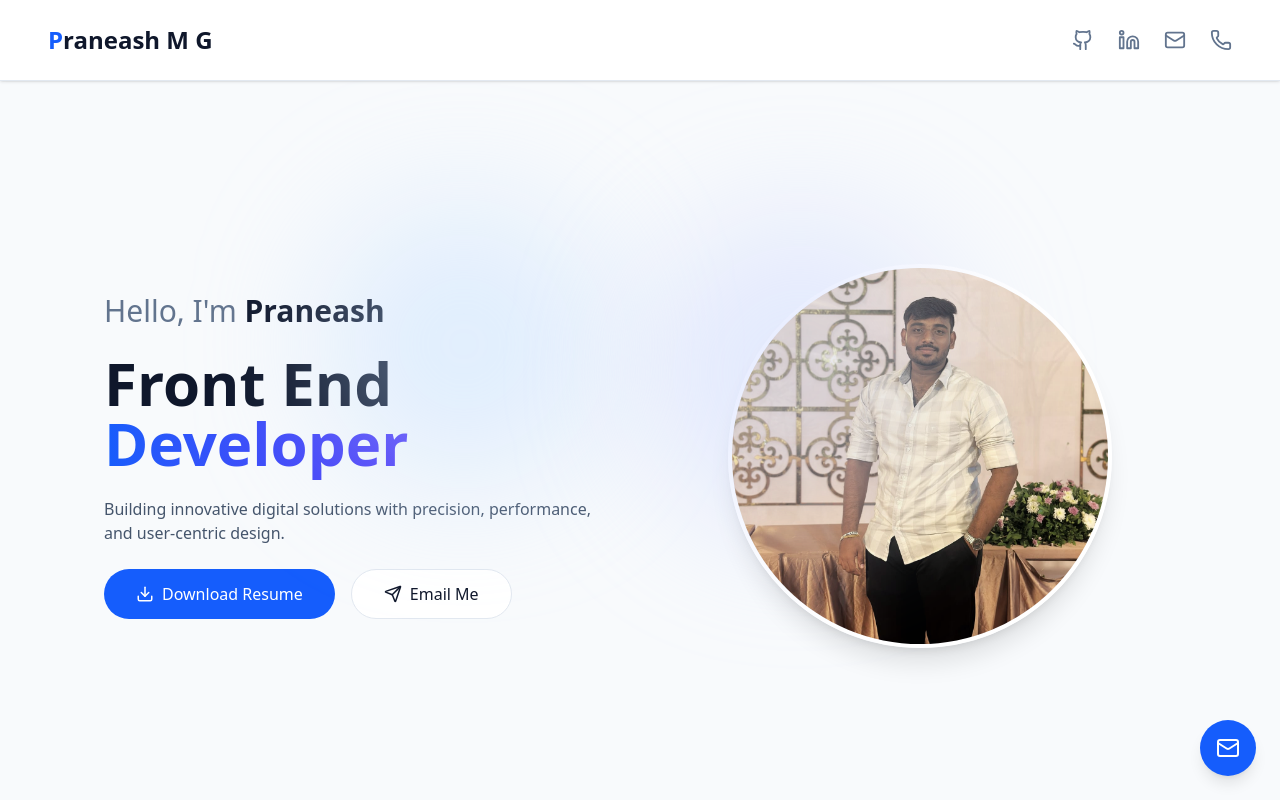
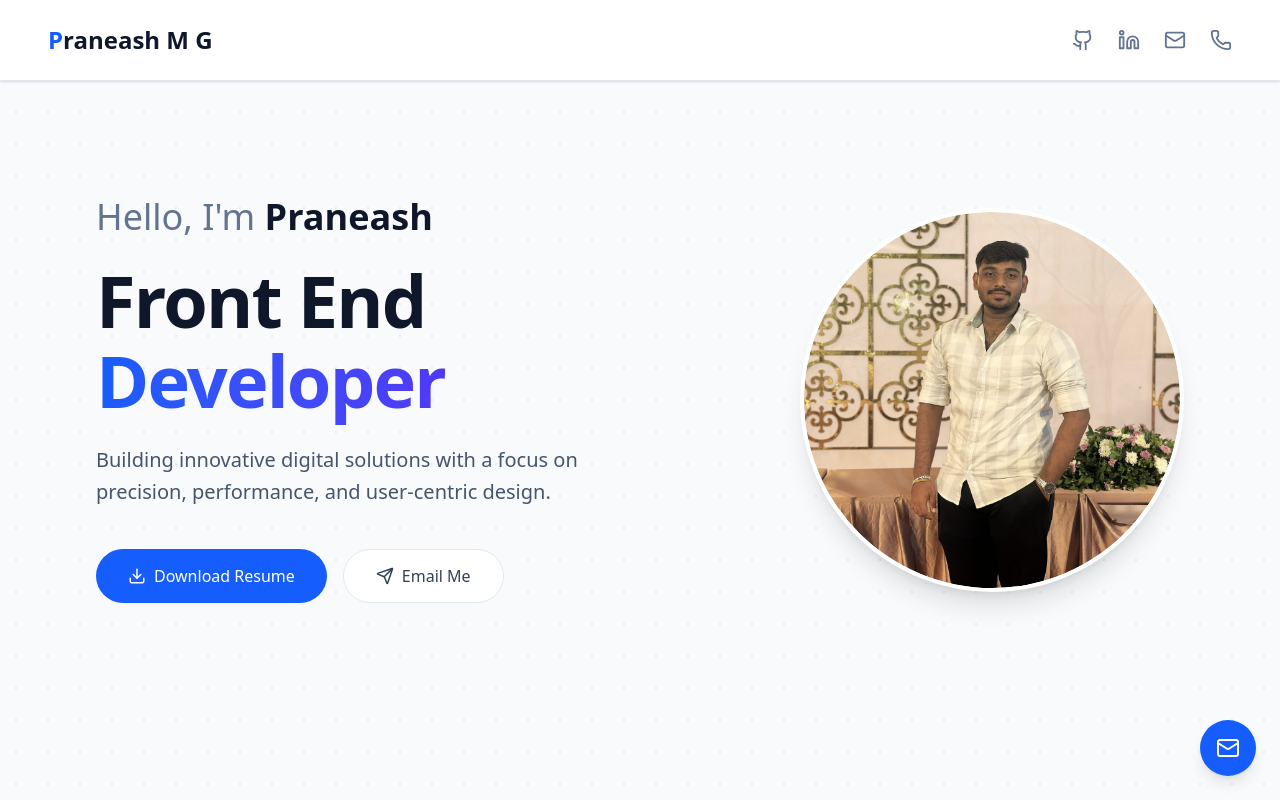
Before and after one commit to praneashMG/Portfolio, a React (Vite) app: page / in a window 1280 px wide. Shown: the top 800 px of the page. Built offline with nearby package versions, Linux system fonts and the light colour scheme.

Commit message:
Initial portfolio commit

```diff
--- a/src/components/Hero.jsx
+++ b/src/components/Hero.jsx
@@ -1,69 +1,42 @@
-import React, { useState, useEffect } from "react";
-import { motion, useScroll, useTransform } from "framer-motion";
-import {
-  Github,
-  Linkedin,
-  Twitter,
-  Download,
-  Send,
-  Mail,
-  Phone,
-} from "lucide-react";
+import React, { useState, useEffect } from 'react';
+import { motion, useScroll, useTransform } from 'framer-motion';
+import { Github, Linkedin, Twitter, Download, Send, Mail, Phone } from 'lucide-react';
 
-// ✅ CORRECT IMAGE PATH
-import profileImage from "../assets/praneash.jpeg";
+// ✅ FIXED PATH ONLY
+import profileImage from '../assets/praneash.jpeg';
 
-/* ---------------- Animations ---------------- */
+// --- Animations ---
 const fadeInUp = {
   hidden: { opacity: 0, y: 20 },
   visible: {
     opacity: 1,
     y: 0,
-    transition: { duration: 0.5, ease: "easeOut" },
-  },
+    transition: { duration: 0.5, ease: "easeOut" }
+  }
 };
 
 const staggerContainer = {
   hidden: { opacity: 0 },
   visible: {
     opacity: 1,
-    transition: { staggerChildren: 0.1, delayChildren: 0.2 },
-  },
+    transition: { staggerChildren: 0.1, delayChildren: 0.2 }
+  }
 };
 
-/* ---------------- Navbar ---------------- */
 const Navbar = () => {
   const [isScrolled, setIsScrolled] = useState(false);
 
   useEffect(() => {
     const handleScroll = () => setIsScrolled(window.scrollY > 20);
-    window.addEventListener("scroll", handleScroll);
-    return () => window.removeEventListener("scroll", handleScroll);
+    window.addEventListener('scroll', handleScroll);
+    return () => window.removeEventListener('scroll', handleScroll);
   }, []);
 
   const contactLinks = [
-    {
-      icon: <Github size={22} />,
-      url: "https://github.com/praneashMG",
-      label: "GitHub",
-      external: true,
-    },
-    {
-      icon: <Linkedin size={22} />,
-      url: "https://linkedin.com/in/praneash-m-g-9a2075286",
-      label: "LinkedIn",
-      external: true,
-    },
-    {
-      icon: <Mail size={22} />,
-      url: "mailto:praneashp@gmail.com",
-      label: "Email",
-    },
-    {
-      icon: <Phone size={22} />,
-      url: "tel:+919715499118",
-      label: "Phone",
-    },
+    { icon: <Github size={22} />, url: "https://github.com/praneashMG", label: "GitHub", isExternal: true },
+    { icon: <Linkedin size={22} />, url: "https://linkedin.com/in/praneash-m-g-9a2075286", label: "LinkedIn", isExternal: true },
+    { icon: <Mail size={22} />, url: "mailto:praneashp@gmail.com", label: "Email" },
+    { icon: <Phone size={22} />, url: "tel:+919715499118", label: "Call" }
   ];
 
   return (
@@ -71,25 +44,24 @@ const Navbar = () => {
       initial={{ y: -100 }}
       animate={{ y: 0 }}
       transition={{ duration: 0.5 }}
-      className={`fixed top-0 left-0 right-0 z-50 bg-white/90 backdrop-blur-md border-b border-slate-200 shadow-sm transition-all ${
-        isScrolled ? "py-4" : "py-6"
+      className={`fixed top-0 left-0 right-0 z-50 transition-all duration-300 bg-white/90 backdrop-blur-md border-b border-slate-200 shadow-sm ${
+        isScrolled ? 'py-4' : 'py-6'
       }`}
     >
       <div className="max-w-7xl mx-auto px-6 md:px-12 flex justify-between items-center">
-        <div className="text-xl md:text-2xl font-bold text-slate-900">
+        <motion.div className="text-xl md:text-2xl font-bold text-slate-900">
           <span className="text-blue-600">P</span>raneash M G
-        </div>
+        </motion.div>
 
-        <div className="flex gap-6">
-          {contactLinks.map((item, i) => (
+        <div className="flex items-center gap-6">
+          {contactLinks.map((item, index) => (
             <motion.a
-              key={i}
+              key={index}
               href={item.url}
-              target={item.external ? "_blank" : undefined}
-              rel={item.external ? "noopener noreferrer" : undefined}
+              target={item.isExternal ? "_blank" : undefined}
+              rel={item.isExternal ? "noopener noreferrer" : undefined}
               whileHover={{ scale: 1.1, color: "#2563eb" }}
               className="text-slate-500 hover:text-blue-600"
-              aria-label={item.label}
             >
               {item.icon}
             </motion.a>
@@ -100,7 +72,6 @@ const Navbar = () => {
   );
 };
 
-/* ---------------- Hero ---------------- */
 const Hero = () => {
   const { scrollY } = useScroll();
   const y1 = useTransform(scrollY, [0, 500], [0, 100]);
@@ -109,78 +80,60 @@ const Hero = () => {
   return (
     <section
       id="home"
-      className="min-h-screen bg-slate-50 flex items-center justify-center px-6 pt-28"
+      className="w-full min-h-screen bg-slate-50 text-slate-900 flex flex-col items-center justify-center px-6 md:px-12 lg:px-24 relative overflow-hidden pt-24 pb-12 lg:py-0"
     >
-      <motion.div
-        style={{ y: y1 }}
-        className="absolute top-1/4 left-1/4 w-72 h-72 bg-blue-200/40 blur-3xl rounded-full"
-      />
-      <motion.div
-        style={{ y: y2 }}
-        className="absolute bottom-1/3 right-1/4 w-80 h-80 bg-indigo-200/40 blur-3xl rounded-full"
-      />
+      <div className="absolute inset-0 pointer-events-none opacity-[0.4]"
+           style={{ backgroundImage: 'radial-gradient(#cbd5e1 1px, transparent 1px)', backgroundSize: '32px 32px' }} />
 
-      <div className="max-w-6xl mx-auto grid grid-cols-1 lg:grid-cols-2 gap-12 items-center">
-        {/* Text */}
-        <motion.div
-          variants={staggerContainer}
-          initial="hidden"
-          animate="visible"
-          className="space-y-6 text-center lg:text-left"
+      <motion.div style={{ y: y1 }} className="absolute top-1/4 left-1/4 w-64 md:w-80 h-64 md:h-80 rounded-full bg-blue-200/40 blur-3xl -z-10" />
+      <motion.div style={{ y: y2 }} className="absolute bottom-1/3 right-1/4 w-72 md:w-96 h-72 md:h-96 rounded-full bg-indigo-200/40 blur-3xl -z-10" />
+
+      <div className="w-full max-w-6xl mx-auto grid grid-cols-1 lg:grid-cols-2 gap-12 items-center z-10">
+        <motion.div variants={staggerContainer} initial="hidden" whileInView="visible" viewport={{ once: true }}
+          className="text-center lg:text-left space-y-6 order-2 lg:order-1 flex flex-col items-center lg:items-start"
         >
-          <motion.h1 variants={fadeInUp} className="text-3xl text-slate-500">
+          <motion.h1 variants={fadeInUp} className="text-3xl md:text-4xl font-light text-slate-500">
             Hello, I'm <span className="text-slate-900 font-semibold">Praneash</span>
           </motion.h1>
 
-          <motion.h2
-            variants={fadeInUp}
-            className="text-5xl md:text-6xl font-bold"
+          <motion.h2 variants={fadeInUp}
+            className="text-5xl md:text-6xl lg:text-7xl font-bold tracking-tight text-slate-900 leading-[1.1]"
           >
             Front End <br />
-            <span className="bg-gradient-to-r from-blue-600 to-indigo-600 text-transparent bg-clip-text">
+            <span className="text-transparent bg-clip-text bg-gradient-to-r from-blue-600 to-indigo-600">
               Developer
             </span>
           </motion.h2>
 
-          <motion.p variants={fadeInUp} className="text-slate-600 max-w-lg">
-            Building innovative digital solutions with precision, performance,
-            and user-centric design.
+          <motion.p variants={fadeInUp} className="text-lg md:text-xl text-slate-600 max-w-lg leading-relaxed">
+            Building innovative digital solutions with a focus on precision, performance, and user-centric design.
           </motion.p>
 
-          <motion.div
-            variants={fadeInUp}
-            className="flex flex-col sm:flex-row gap-4 justify-center lg:justify-start"
-          >
-            <a
+          <motion.div variants={fadeInUp} className="flex flex-col sm:flex-row gap-4 pt-4 w-full sm:w-auto">
+            <motion.a
+              whileHover={{ y: -2 }}
+              whileTap={{ scale: 0.98 }}
               href="/PRANEASH MG 21ISR035.pdf"
               download
-              className="bg-blue-600 text-white px-8 py-3 rounded-full flex items-center gap-2 hover:bg-blue-700"
+              className="bg-blue-600 text-white px-8 py-3.5 rounded-full font-medium flex items-center gap-2 hover:bg-blue-700"
             >
               <Download size={18} /> Download Resume
-            </a>
+            </motion.a>
 
-            <a
+            <motion.a
+              whileHover={{ y: -2 }}
+              whileTap={{ scale: 0.98 }}
               href="mailto:praneashp@gmail.com"
-              className="bg-white border border-slate-200 px-8 py-3 rounded-full flex items-center gap-2 hover:shadow"
+              className="bg-white border border-slate-200 text-slate-700 px-8 py-3.5 rounded-full font-medium flex items-center gap-2 hover:shadow-sm"
             >
               <Send size={18} /> Email Me
-            </a>
+            </motion.a>
           </motion.div>
         </motion.div>
 
-        {/* Image */}
-        <motion.div
-          initial={{ opacity: 0, scale: 0.9 }}
-          animate={{ opacity: 1, scale: 1 }}
-          transition={{ duration: 0.8 }}
-          className="flex justify-center"
-        >
-          <div className="w-72 h-72 md:w-96 md:h-96 rounded-full overflow-hidden border-4 border-white shadow-xl">
-            <img
-              src={profileImage}
-              alt="Praneash"
-              className="w-full h-full object-cover"
-            />
+        <motion.div className="flex justify-center lg:justify-end items-center order-1 lg:order-2">
+          <div className="w-64 h-64 sm:w-80 sm:h-80 md:w-96 md:h-96 rounded-full overflow-hidden shadow-xl border-4 border-white bg-white">
+            <img src={profileImage} alt="Praneash M G" className="w-full h-full object-cover rounded-full" />
           </div>
         </motion.div>
       </div>
@@ -188,14 +141,11 @@ const Hero = () => {
   );
 };
 
-/* ---------------- Export ---------------- */
-const Portfolio = () => {
-  return (
-    <div className="font-sans text-slate-900">
-      <Navbar />
-      <Hero />
-    </div>
-  );
-};
+const Portfolio = () => (
+  <div className="bg-slate-50 min-h-screen font-sans text-slate-900">
+    <Navbar />
+    <Hero />
+  </div>
+);
 
 export default Portfolio;
```
